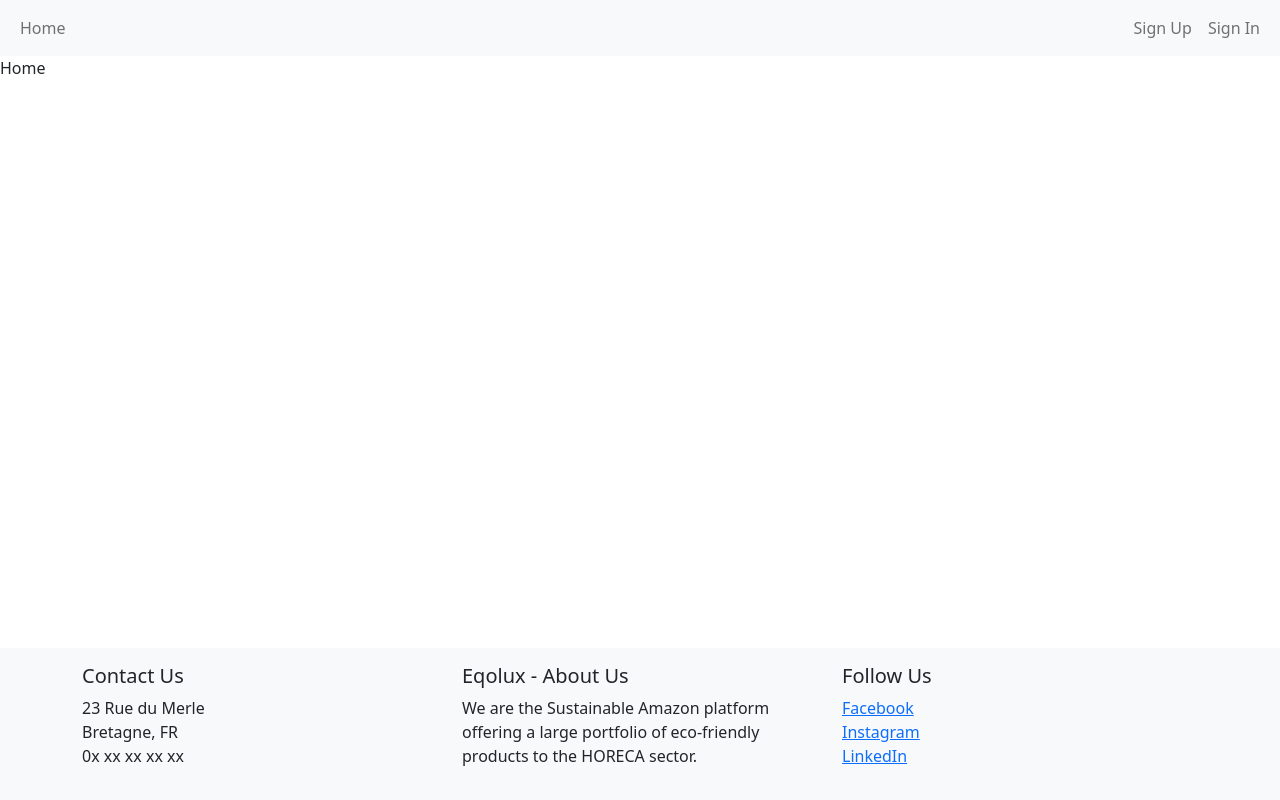
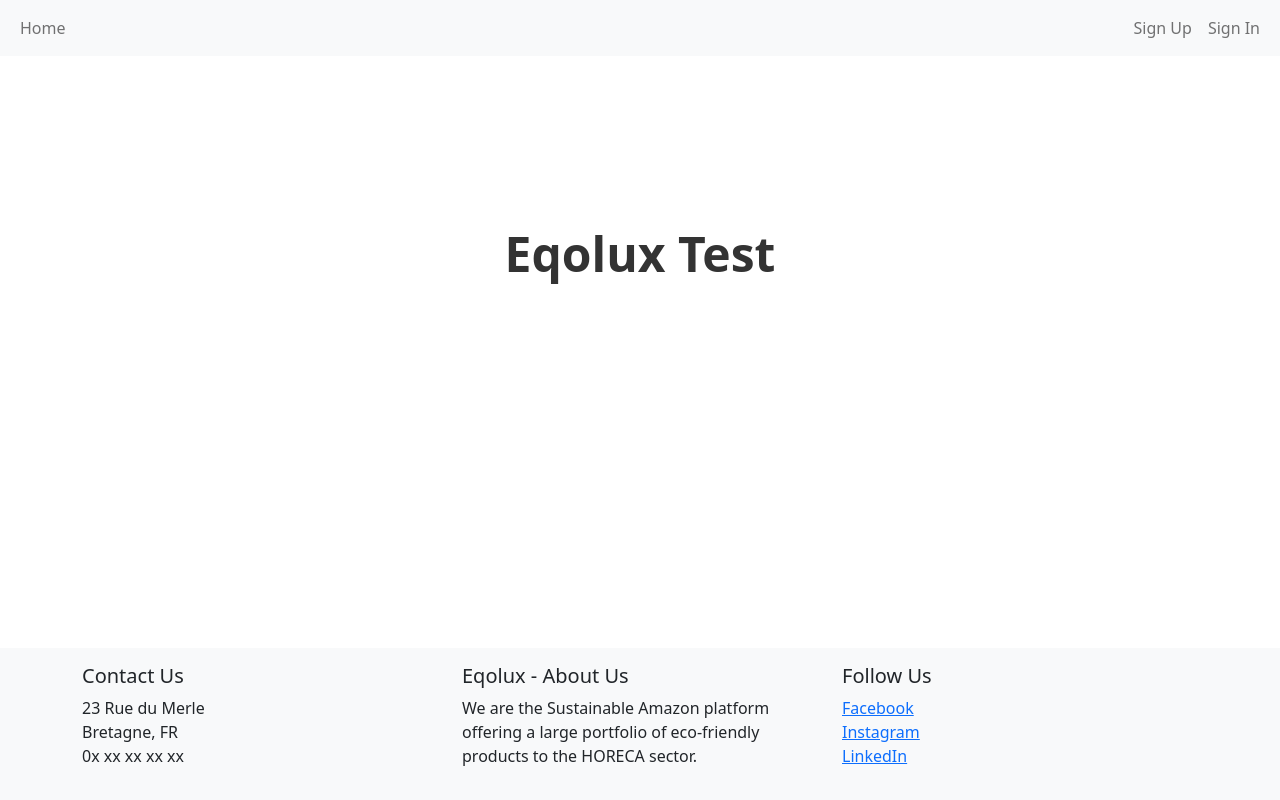
Before and after one commit to AGSTRANGER/ecolux-test, a React (Create React App) app in the folder client/: page / in a window 1280 px wide. Built offline with nearby package versions, Linux system fonts and the light colour scheme.

Commit message:
Added project name to home page

```diff
--- a/client/src/App.css
+++ b/client/src/App.css
@@ -40,3 +40,14 @@
 .cursor-pointer {
   cursor: pointer;
 }
+
+#project-name {
+  font-size: 48px;
+  font-weight: bold;
+  text-align: center;
+  color: #333;
+  position: absolute;
+  top: 30%;
+  left: 50%;
+  transform: translate(-50%, -30%);
+}
--- a/client/src/components/Home.js
+++ b/client/src/components/Home.js
@@ -1,5 +1,5 @@
 import React from "react";
 
 export default function Home() {
-  return <div>Home</div>;
+  return <div id="project-name">Eqolux Test</div>;
 }
```
